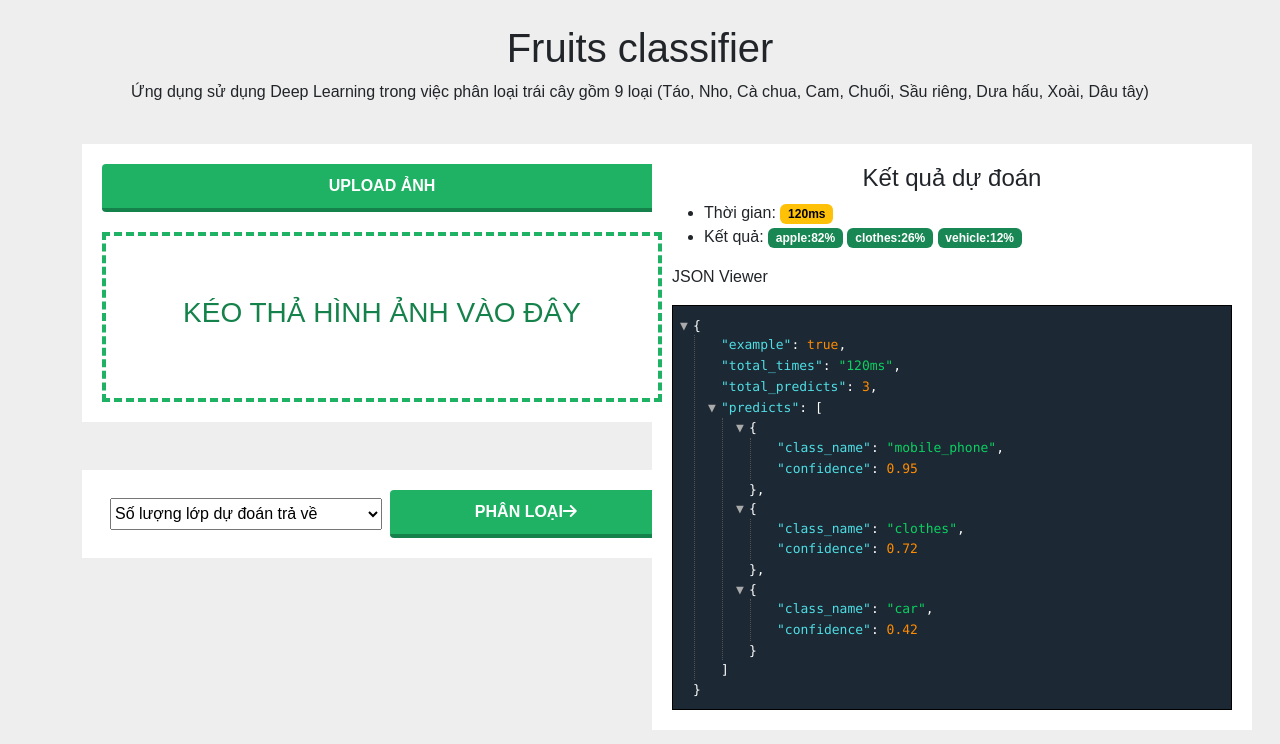
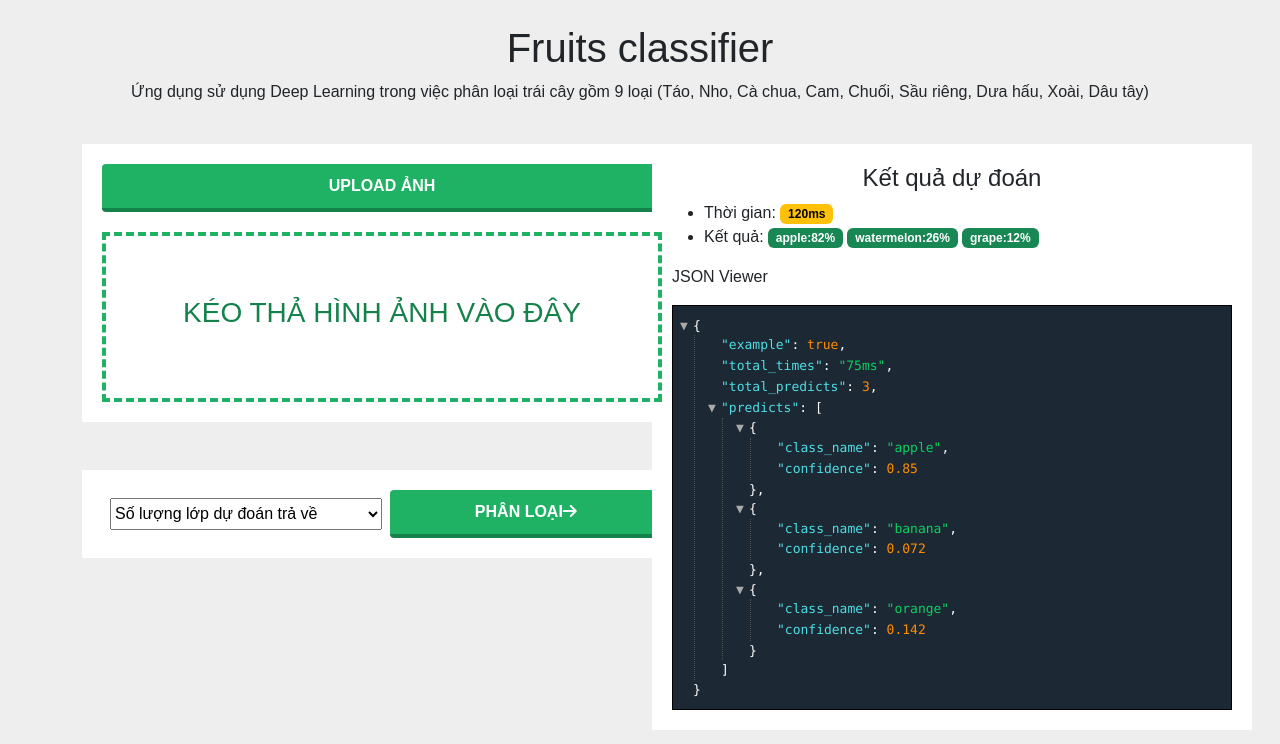
Before and after one commit to tdatIT/fruits-classification-cnn, a Flask app: page / in a window 1280 px wide. Shown: the part 56-800 px from the top of the page. Run offline with Flask 3, Linux system fonts and the light colour scheme; parts of the project's set-up code (start-up, migrations or seed data) failed here and were passed over; some libraries are stand-ins or nearby versions.

Commit message:
first commit

```diff
--- a/templates/index.html
+++ b/templates/index.html
@@ -7,7 +7,7 @@
     <title>Classify Application</title>
     <link href="https://cdn.jsdelivr.net/npm/bootstrap@5.3.3/dist/css/bootstrap.min.css" rel="stylesheet"
         integrity="sha384-QWTKZyjpPEjISv5WaRU9OFeRpok6YctnYmDr5pNlyT2bRjXh0JMhjY6hW+ALEwIH" crossorigin="anonymous">
-    <link rel="icon" type="image/x-icon" href="/img/icon.ico">
+    <link rel="icon" type="image/x-icon" href="/statics/img/icon.ico">
     <link rel="stylesheet" href="/statics/css/style.css">
 </head>
 
@@ -104,8 +104,8 @@
                             <li>Thời gian: <span id="display-total-time" class="badge text-bg-warning">120ms</span></li>
                             <li id="display-predictions">Kết quả:
                                 <span class="badge text-bg-success">apple:82%</span>
-                                <span class="badge text-bg-success">clothes:26%</span>
-                                <span class="badge text-bg-success">vehicle:12%</span>
+                                <span class="badge text-bg-success">watermelon:26%</span>
+                                <span class="badge text-bg-success">grape:12%</span>
                             </li>
                         </ul>
 
@@ -135,8 +135,8 @@
                         <li>GVHD: TS. Trần Nhật Quang</li>
                         <li>Thực hiện bởi nhóm sinh viên:</li>
                         <li>Trần Tiến Đạt - 20110457</li>
-                        <li>Nguyễn Minh Cường - 20110457</li>
-                        <li>Phạm Hồng Hiệu - 20110457</li>
+                        <li>Nguyễn Minh Cường - 20110132</li>
+                        <li>Phạm Hồng Hiệu - 20110483</li>
 
                     </ul>
                 </div>
@@ -162,12 +162,12 @@
         function getJson() {
             let data = `{
                 "example": true,
-                "total_times": "120ms",
+                "total_times": "75ms",
                 "total_predicts": 3,
                 "predicts": [
-                    {"class_name": "mobile_phone", "confidence": 0.95},
-                    {"class_name": "clothes", "confidence": 0.72},
-                    {"class_name": "car", "confidence": 0.42}
+                    {"class_name": "apple", "confidence": 0.85},
+                    {"class_name": "banana", "confidence": 0.072},
+                    {"class_name": "orange", "confidence": 0.142}
                 ]
             }`;
             try {
```
